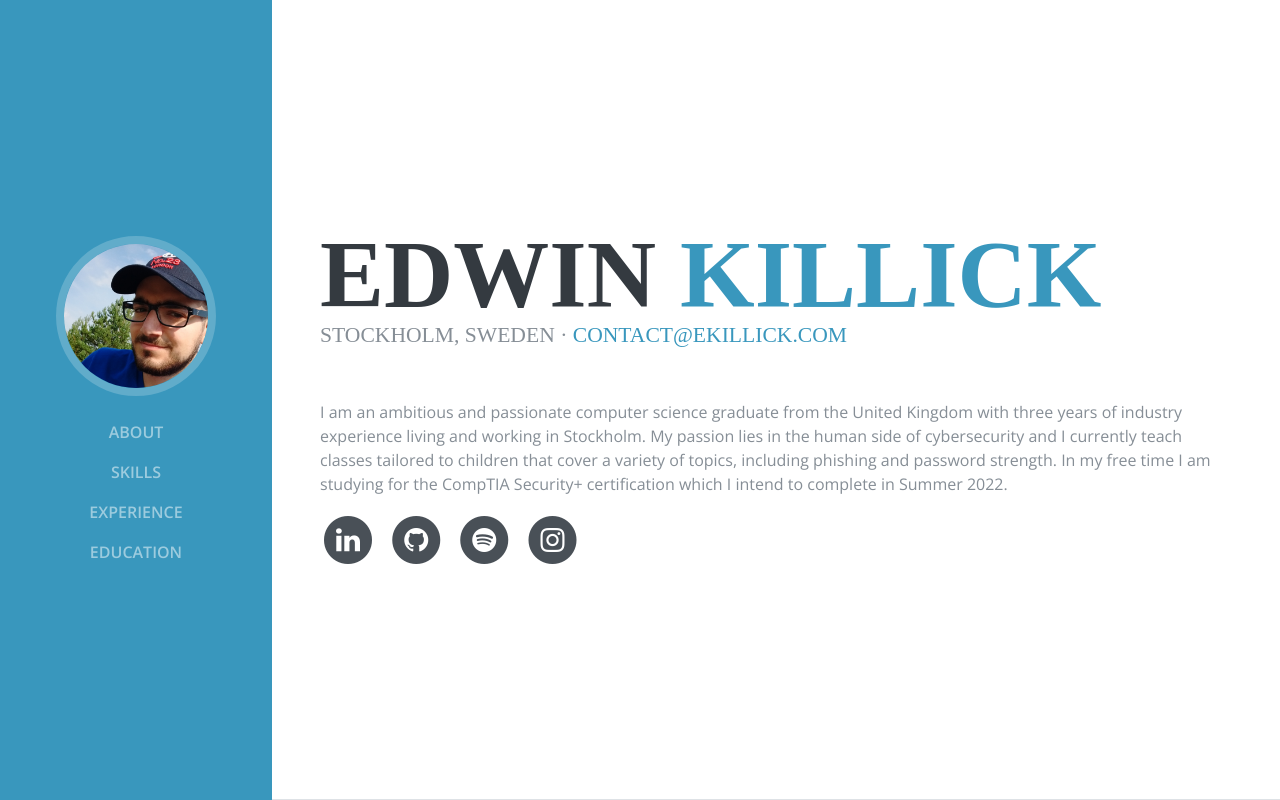
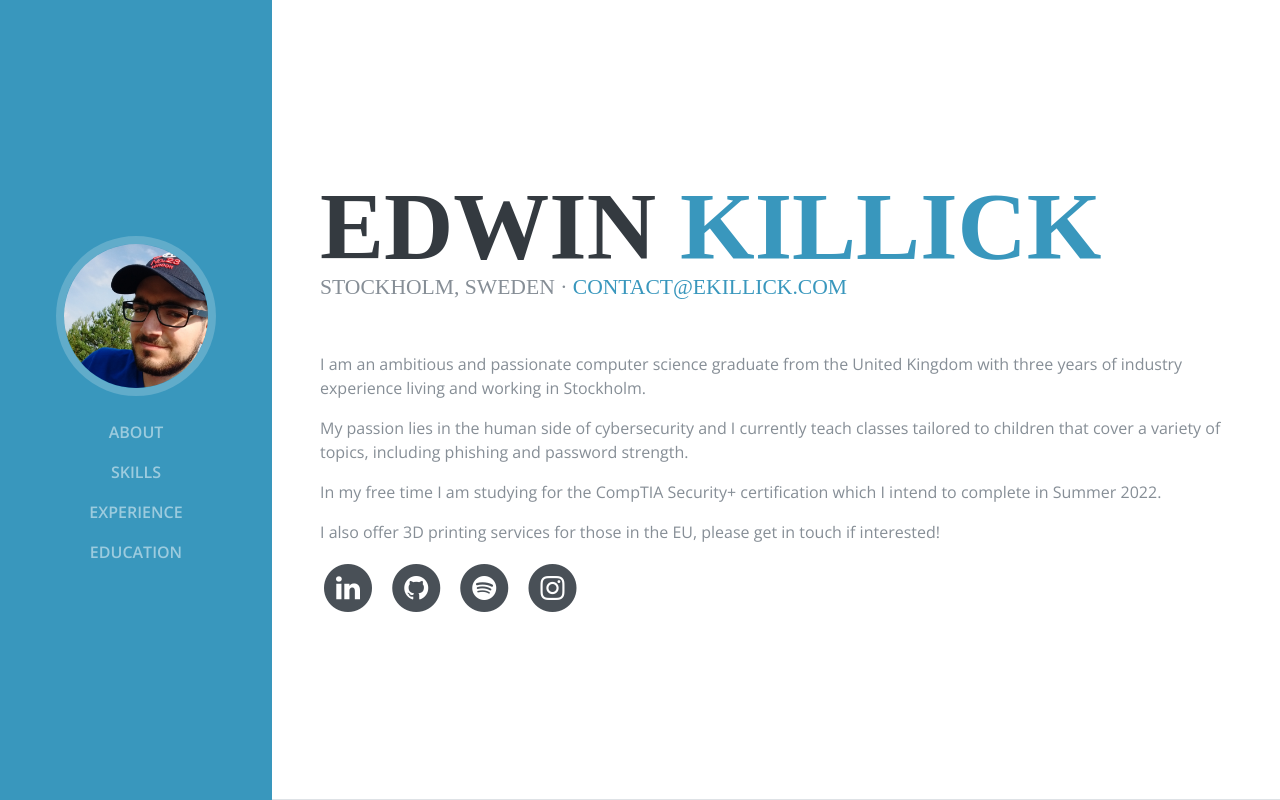
Before and after one commit to EKillick/ekillick.github.io, a plain HTML site: page index.html in a window 1280 px wide. Shown: the top 800 px of the page. Drawn offline with nearby package versions, Linux system fonts and the light colour scheme; a web font is replaced by a local one.

Commit message:
rebuilding site Thu 28 Jul 2022 00:30:30 CEST

```diff
--- a/index.html
+++ b/index.html
@@ -41,7 +41,7 @@
     "articleSection" : "",
     "name" : "Home",
     "headline" : "Home",
-    "description" : "I am an ambitious and passionate computer science graduate from the United Kingdom with three years of industry experience living and working in Stockholm. My passion lies in the human side of cybersecurity and I currently teach classes tailored to children that cover a variety of topics, including phishing and password strength. In my free time I am studying for the CompTIA Security\x2b certification which I intend to complete in Summer 2022.",
+    "description" : "I am an ambitious and passionate computer science graduate from the United Kingdom with three years of industry experience living and working in Stockholm.\nMy passion lies in the human side of cybersecurity and I currently teach classes tailored to children that cover a variety of topics, including phishing and password strength.\nIn my free time I am studying for the CompTIA Security\x2b certification which I intend to complete in Summer 2022.",
     "inLanguage" : "en-US",
     "author" : "Edwin Killick",
     "creator" : "Edwin Killick",
@@ -52,7 +52,7 @@
     "datePublished": "2018-02-10 18:56:13 -0500 -0500",
     "dateModified" : "2018-02-10 18:56:13 -0500 -0500",
     "url" : "\/",
-    "wordCount" : "72",
+    "wordCount" : "89",
     "keywords" : [ "Blog" ]
 }
 </script>
@@ -118,9 +118,10 @@
 
         </div>
         <div>
-          <p>I am an ambitious and passionate computer science graduate from the United Kingdom with three years of industry experience living and working in Stockholm.
-My passion lies in the human side of cybersecurity and I currently teach classes tailored to children that cover a variety of topics, including phishing and password strength.
-In my free time I am studying for the CompTIA Security+ certification which I intend to complete in Summer 2022.</p>
+          <p>I am an ambitious and passionate computer science graduate from the United Kingdom with three years of industry experience living and working in Stockholm.</p>
+<p>My passion lies in the human side of cybersecurity and I currently teach classes tailored to children that cover a variety of topics, including phishing and password strength.</p>
+<p>In my free time I am studying for the CompTIA Security+ certification which I intend to complete in Summer 2022.</p>
+<p>I also offer 3D printing services for those in the EU, please get in touch if interested!</p>
 
           <ul class="list-inline list-social-icons mb-0">
 
```
